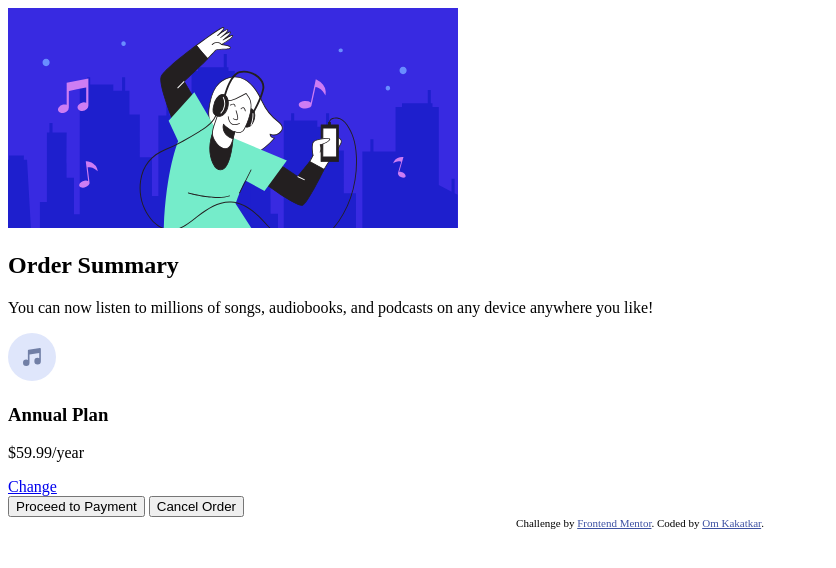
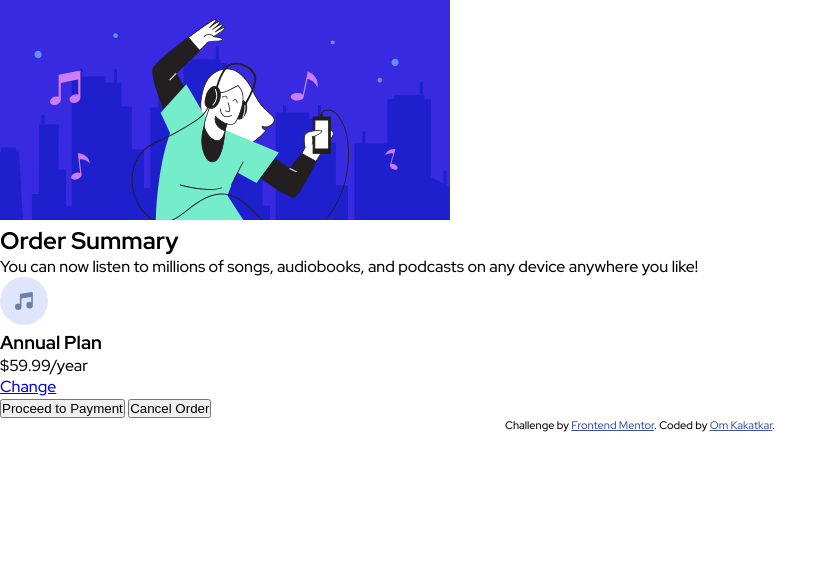
Before and after one commit to OmKakatkar/order-summary-component, a plain HTML site: page index.html in a window 1280 px wide. Shown: the whole page, without its empty margins (0-836 px from the left). Drawn offline with Linux system fonts and the light colour scheme; files that its build step writes are made by us from their sources.

Commit message:
add initial css

```diff
--- a/css/style.css
+++ b/css/style.css
@@ -1,3 +1,31 @@
+@import url("https://fonts.googleapis.com/css2?family=Red+Hat+Display:wght@500;700;900&display=swap");
+
+* {
+  padding: 0;
+  margin: 0;
+  box-sizing: border-box;
+}
+
+:root {
+  --primary-color: hsl(245, 75%, 52%);
+  --secondary-color: hsl(225, 100%, 94%);
+
+  --pale-blue: hsl(225, 100%, 98%);
+  --dark-blue: hsl(224, 23%, 55%);
+  --desaturated-blue: hsl(223, 47%, 23%);
+}
+
+body {
+  font-family: 'Red Hat Display', sans-serif;
+}
+
+p {
+  font-size: 16px;
+}
+
+@media screen and (min-width: 376px) and (max-width: 1440px) {
+}
+
 .attribution {
   font-size: 11px;
   text-align: center;
--- a/index.html
+++ b/index.html
@@ -14,7 +14,7 @@
 
     <title>Frontend Mentor | Order summary card</title>
 
-    <link rel="stylesheet" href="style.css" />
+    <link rel="stylesheet" href="./css/style.css" />
   </head>
   <body>
     <main class="main-container">
```
Lines whose indentation alone changed are shown as unchanged.
